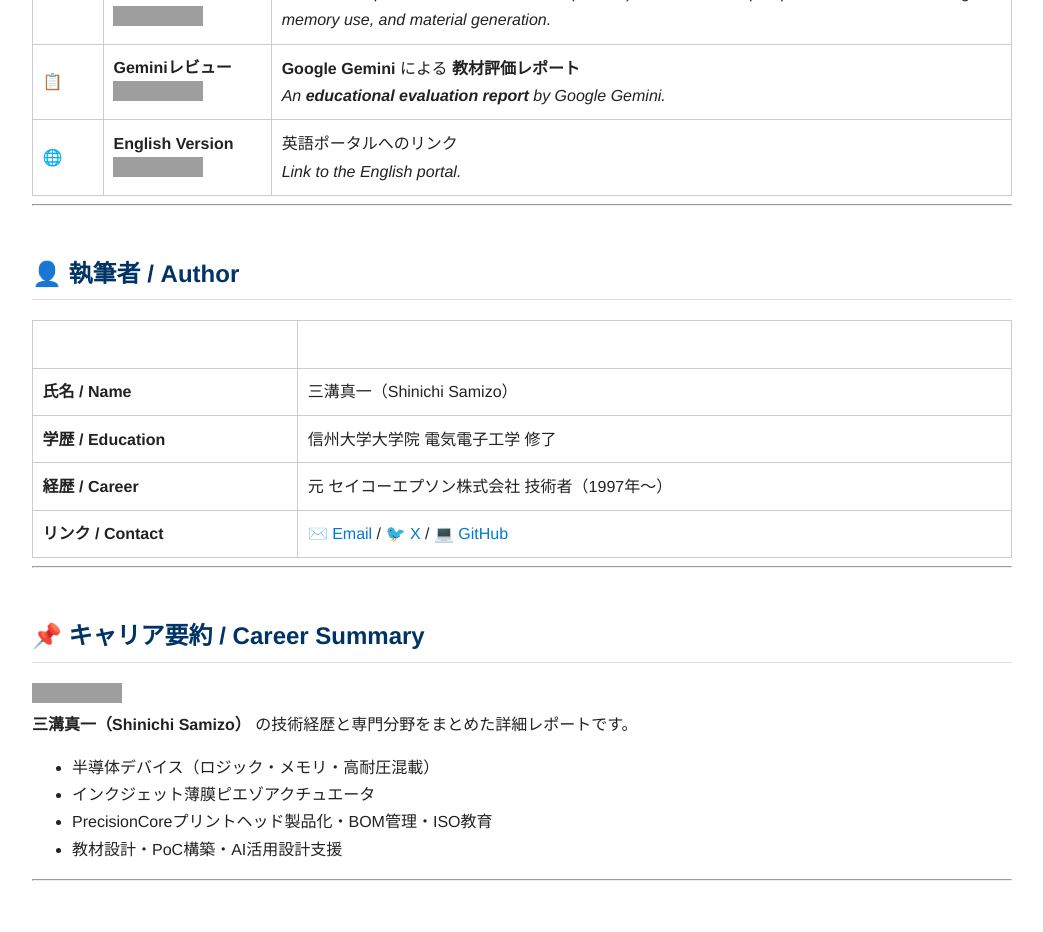
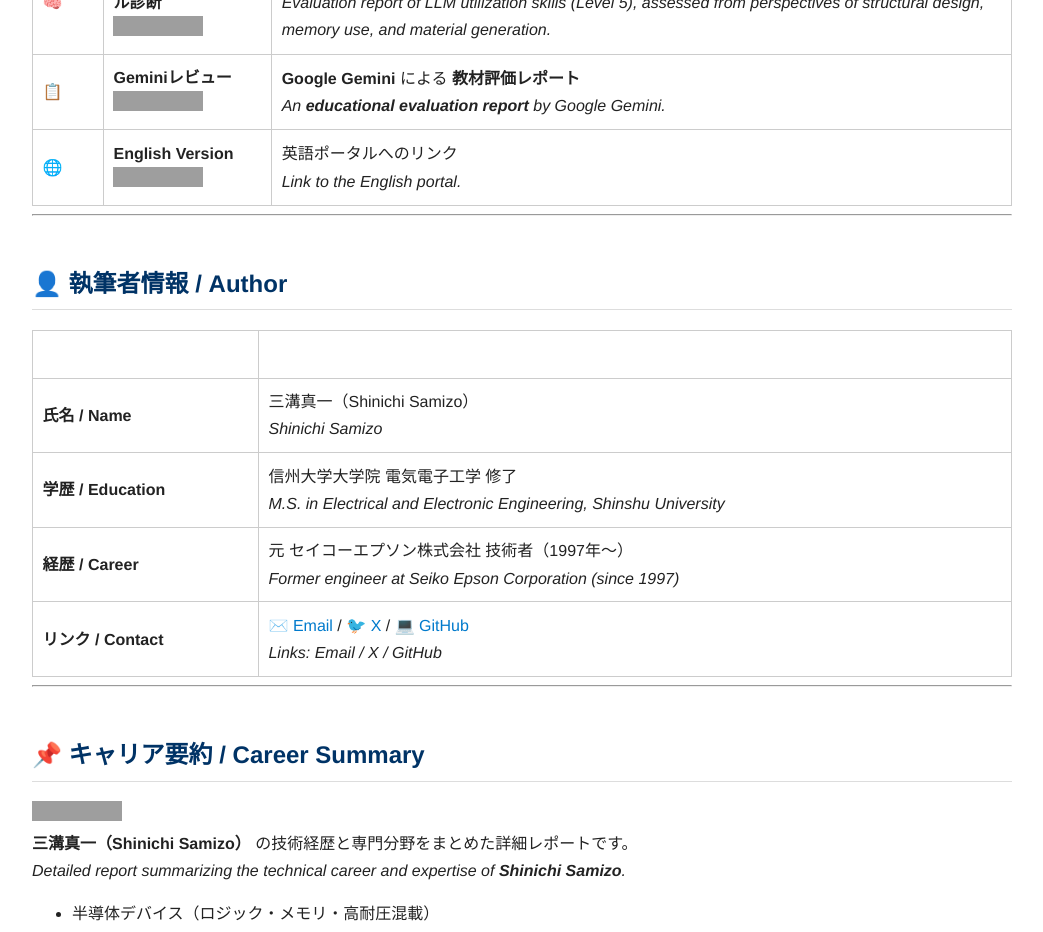
Before and after one commit to Samizo-AITL/Samizo-AITL.github.io, a Jekyll site: the page built from index.md, in a window 1280 px wide and 1400 px high, scrolled down 6400 px, cut to the strip 0-932 px from the top of the window. Shown: the whole strip, without its empty margins (118-1161 px from the left). Built offline with Jekyll 4.4.1, drawn with Linux system fonts in a browser that asks for light colours; some of the changed text lies outside the part shown; grey boxes are pictures that could not be loaded.

Commit message:
Update index.md

````diff
--- a/index.md
+++ b/index.md
@@ -36,7 +36,7 @@ Samizo-AITLは、「動かす現場」と「読み解く構造」その両方の
 
 ---
 
-## 🔍 **プロジェクト一覧 | Projects Overview**
+## 🔍 プロジェクト一覧 | Projects Overview
 
 以下は、本ポータルに含まれる主要プロジェクト群です。
 *Below are the main project groups included in this portal.*
@@ -94,7 +94,7 @@ Samizo-AITLは、「動かす現場」と「読み解く構造」その両方の
 
 ---
 
-## 📘 **中核教材・PoCの構造的整理**
+## 📘 中核教材・PoCの構造的整理
 *📘 Structural Organization of Core Materials & PoCs*
 
 | アイコン | プロジェクト名 | 分野 | 内容 |
@@ -125,7 +125,7 @@ flowchart TD
 ```
 ---
 
-## 🏛️ **提言・連携・国際協働に向けて**
+## 🏛️ 提言・連携・国際協働に向けて
 *🏛️ Towards Proposals, Collaboration, and International Cooperation*
 
 | アイコン | プロジェクト名 | 分野 | 内容 |
@@ -133,8 +133,9 @@ flowchart TD
 | 🏛️ | **AITL-Strategy-Proposal**<br>[![🌐 View Site](https://img.shields.io/badge/View-Site-brightgreen?logo=github)](https://samizo-aitl.github.io/AITL-Strategy-Proposal/)<br>[![💻 View Repo](https://img.shields.io/badge/View-Repo-blue?logo=github)](https://github.com/Samizo-AITL/AITL-Strategy-Proposal) | [📑 政策提言] | **教育 × AI × 制御** を軸とした **中長期的ビジョン**（AI活用教育導入とPoC設計連携の提案を含む）<br>⚠️ Draft段階<br>*A **medium- to long-term vision** centered on **Education × AI × Control** (including proposals for AI-based education and PoC design collaboration). ⚠️ Draft stage.* |
 | 🤝 | **OpenAI向けメッセージ**<br>[![📄 View Doc](https://img.shields.io/badge/View-Doc-orange?logo=markdown)](https://samizo-aitl.github.io/about/openai-message/) | [🧠 AI提案] | **ChatGPT活用事例** と **統合設計への提案**（教材整備・国際展開方法も含む）<br>*Examples of **ChatGPT utilization** and **proposals for integrated design** (including educational preparation and international deployment methods).* |
 
+---
 
-## 📚 **補足資料・更新履歴**
+## 📚 補足資料・更新履歴
 *📚 Supplementary Materials & Update History*
 
 | アイコン | 項目 | 内容 |
@@ -146,33 +147,40 @@ flowchart TD
 
 ---
 
-## 👤 **執筆者 / Author**
+## 👤 執筆者情報 / Author
 
 |  |  |
 |--|--|
-| **氏名 / Name** | 三溝真一（Shinichi Samizo） |
-| **学歴 / Education** | 信州大学大学院 電気電子工学 修了 |
-| **経歴 / Career** | 元 セイコーエプソン株式会社 技術者（1997年〜） |
-| **リンク / Contact** | ✉️ [Email](mailto:shin3t72@gmail.com) / 🐦 [X](https://x.com/shin3t72) / 💻 [GitHub](https://samizo-aitl.github.io/) |
+| **氏名 / Name** | 三溝真一（Shinichi Samizo）<br>*Shinichi Samizo* |
+| **学歴 / Education** | 信州大学大学院 電気電子工学 修了<br>*M.S. in Electrical and Electronic Engineering, Shinshu University* |
+| **経歴 / Career** | 元 セイコーエプソン株式会社 技術者（1997年〜）<br>*Former engineer at Seiko Epson Corporation (since 1997)* |
+| **リンク / Contact** | ✉️ [Email](mailto:shin3t72@gmail.com) / 🐦 [X](https://x.com/shin3t72) / 💻 [GitHub](https://samizo-aitl.github.io/)<br>*Links: Email / X / GitHub* |
 
 ---
 
-## 📌 **キャリア要約 / Career Summary**
+## 📌 キャリア要約 / Career Summary
 
 [![📄 View Career Summary](https://img.shields.io/badge/View-Doc-orange?logo=markdown)](https://samizo-aitl.github.io/about/career-summary/)
 **三溝真一（Shinichi Samizo）** の技術経歴と専門分野をまとめた詳細レポートです。
+*Detailed report summarizing the technical career and expertise of **Shinichi Samizo**.*
 
 - 半導体デバイス（ロジック・メモリ・高耐圧混載）
+  *Semiconductor devices (logic, memory, high-voltage mixed integration)*
 - インクジェット薄膜ピエゾアクチュエータ
+  *Inkjet thin-film piezo actuators*
 - PrecisionCoreプリントヘッド製品化・BOM管理・ISO教育
+  *Commercialization of PrecisionCore printheads, BOM management, and ISO training*
 - 教材設計・PoC構築・AI活用設計支援
+  *Educational material design, PoC development, and AI-assisted design support*
 
 ---
 
-## 🖼️ **技術統合アーキテクチャ図（写実版）**
+## 🖼️ 技術統合アーキテクチャ図（写実版）
+*🖼️ Technology Integration Architecture (Realistic Version)*
 
 <p align="center">
   <img src="./images/technology_architecture_realistic_version.png" alt="技術統合アーキテクチャ" style="width:80%;">
 </p>
 
 *図: 半導体・AI・制御・ロボティクスを統合する「Samizo-AITL」の技術構想を象徴的に表現した写実イメージ。人間の指示による知能制御（PID）とAI学習が、ロボットや回路制御と融合する未来を示しています。*
+*Figure: A realistic illustration symbolizing the "Samizo-AITL" technological concept that integrates semiconductors, AI, control, and robotics. It depicts a future where intelligent control (PID) guided by human instructions merges with AI learning, robotics, and circuit control.*
````
